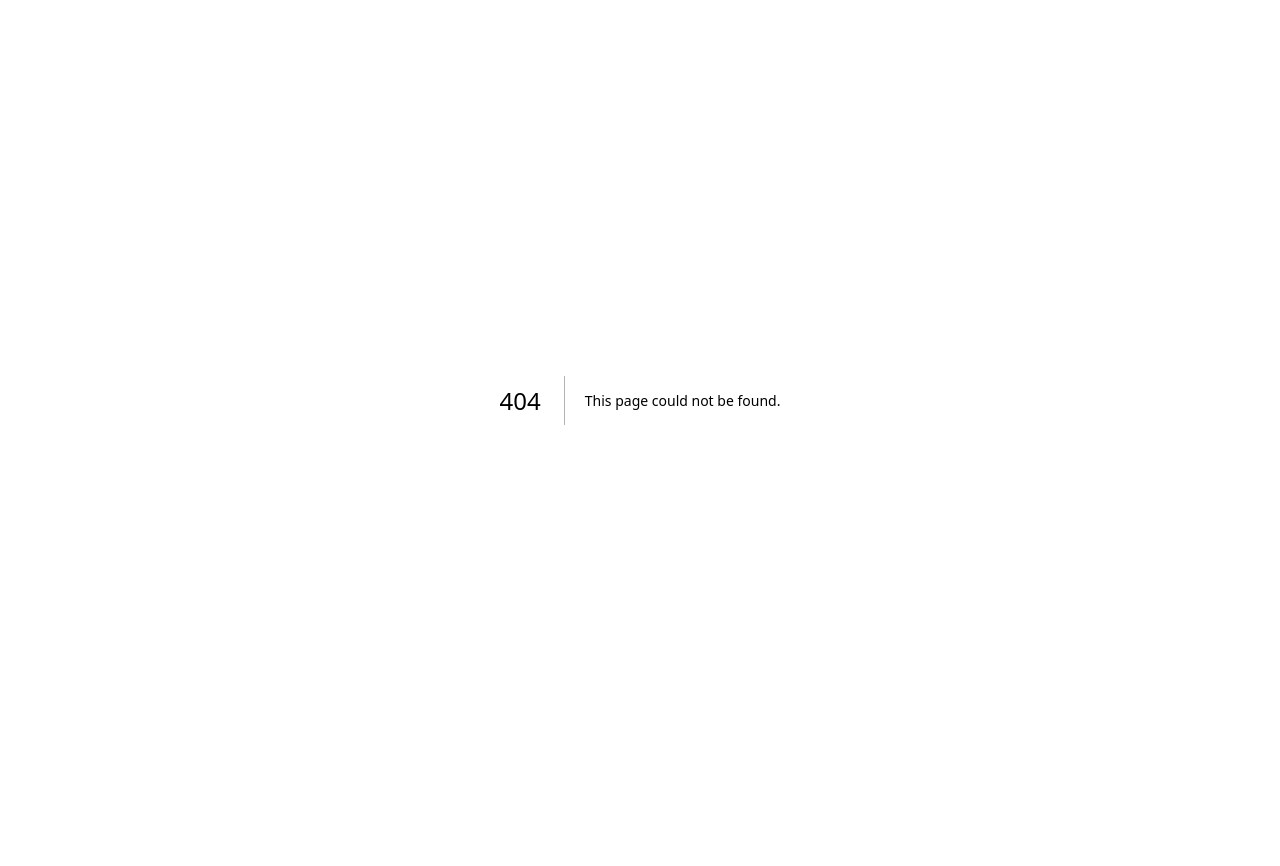
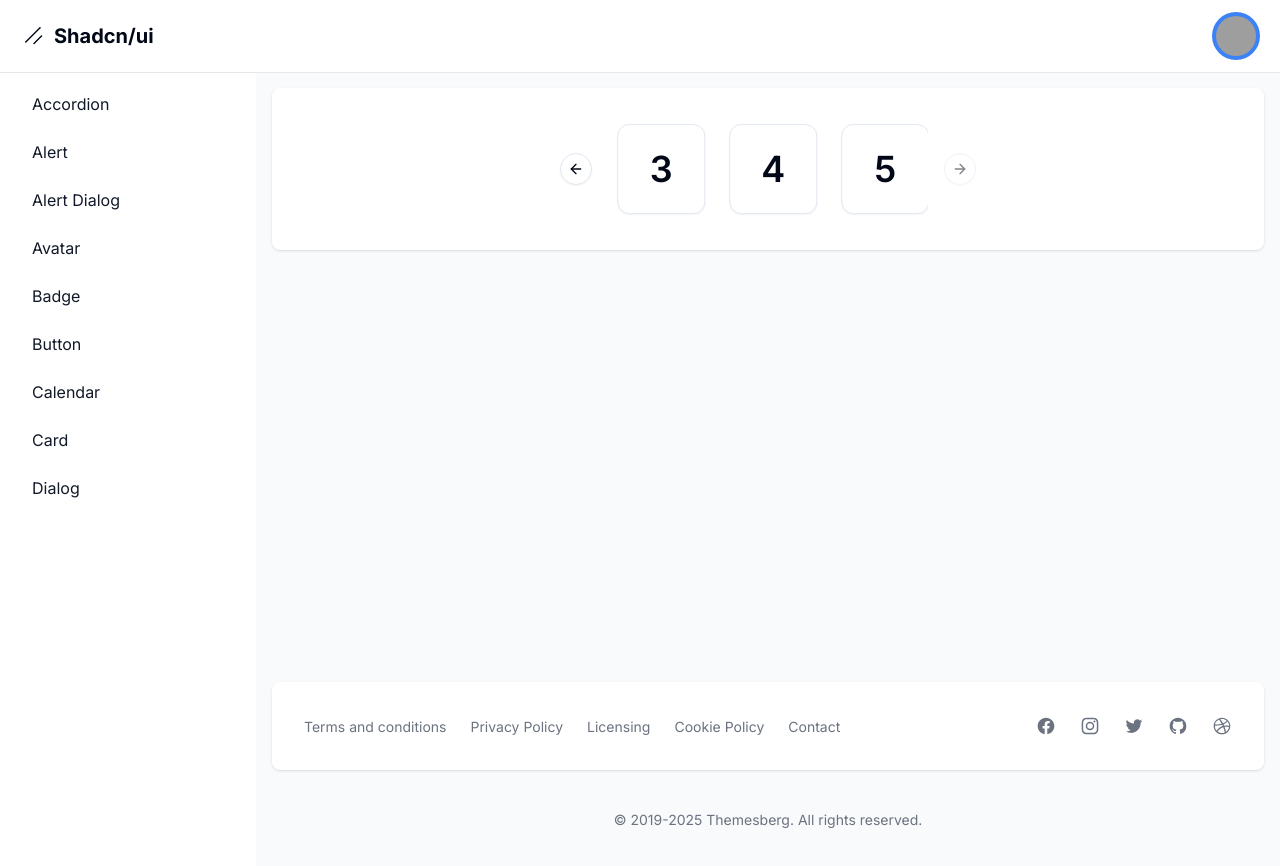
Before and after one commit to ImNotGabo/shadcn-dashboard, a Next.js app: page /dashboard/carousel in a window 1280 px wide. Before the commit this address had no page. Shown: the top 866 px of the page. Before the commit the page ends 800 px from the top, so only its background shows below. Built offline with nearby package versions, Linux system fonts and the light colour scheme; grey boxes are pictures that could not be loaded.

Commit message:
add Carousel page component with autoplay functionality and card items

```diff
--- /dev/null
+++ b/src/app/dashboard/carousel/page.tsx
@@ -0,0 +1,40 @@
+'use client';
+import {
+	Carousel,
+	CarouselContent,
+	CarouselItem,
+	CarouselNext,
+	CarouselPrevious,
+} from '@/components/ui/carousel';
+import { Card, CardContent } from '@/components/ui/card';
+
+export default function Page() {
+	return (
+		<div className='w-full flex justify-center'>
+			<Carousel
+				className='w-full max-w-xs'
+				// plugins={[Autoplay({ delay: 1000 })]}
+				autoplay={1000}
+			>
+				<CarouselContent>
+					{Array.from({ length: 5 }).map((_, index) => (
+						<CarouselItem
+							key={index}
+							className='md:basis-1/2 lg:basis-1/3'
+						>
+							<div className='p-1'>
+								<Card>
+									<CardContent className='flex aspect-square items-center justify-center p-6'>
+										<span className='text-4xl font-semibold'>{index + 1}</span>
+									</CardContent>
+								</Card>
+							</div>
+						</CarouselItem>
+					))}
+				</CarouselContent>
+				<CarouselPrevious className='hidden sm:flex justify-center' />
+				<CarouselNext className='hidden sm:flex justify-center' />
+			</Carousel>
+		</div>
+	);
+}
```
